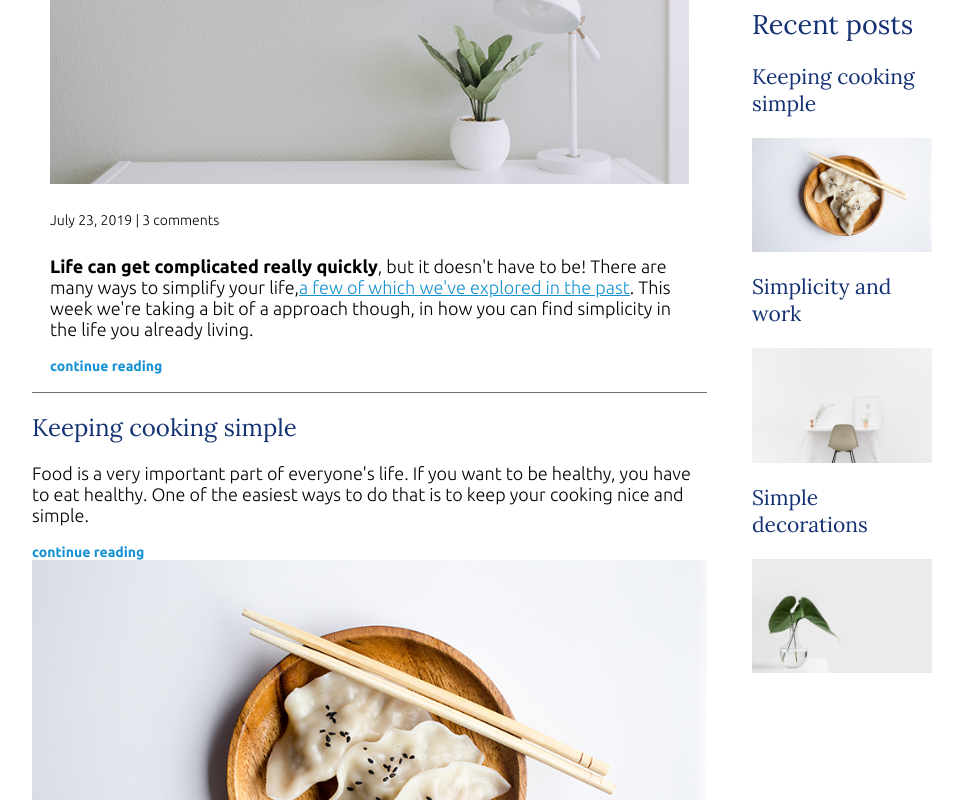
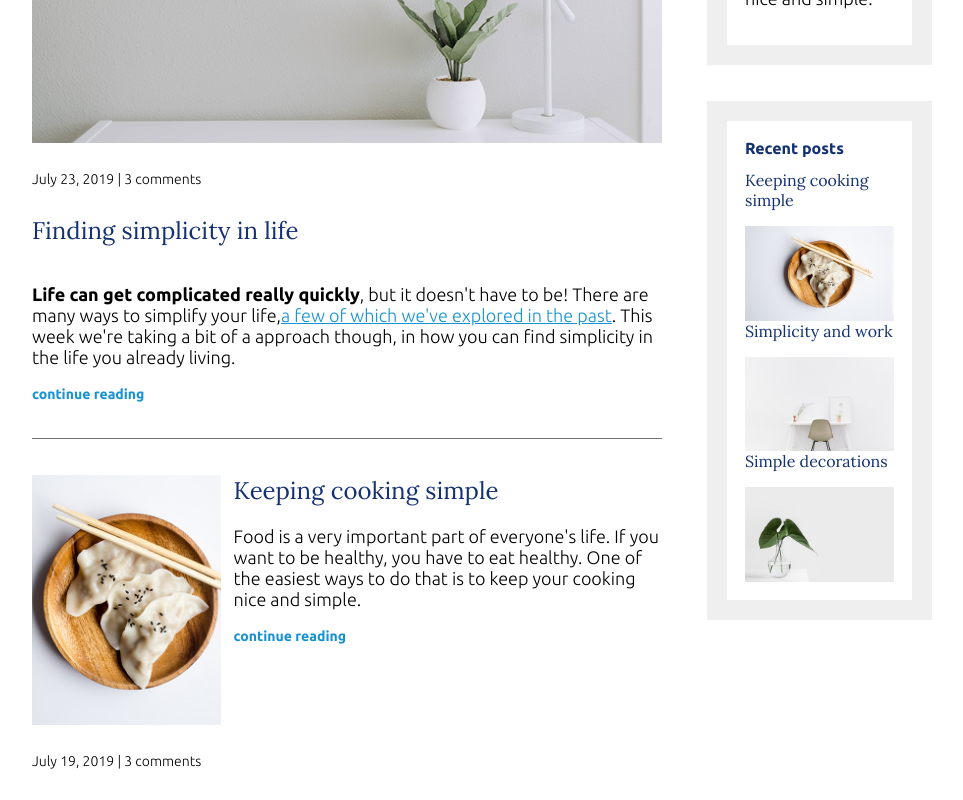
Before and after one commit to Juandtorres23/studyGuide, a plain HTML site: page navbar/index.html in a window 1280 px wide. Shown: the part 440-1240 px from the top of the page, without its empty margins (158-1121 px from the left). Drawn offline with Linux system fonts and the light colour scheme.

Commit message:
added styling to articles and widgets

```diff
--- a/navbar/css/styles.css
+++ b/navbar/css/styles.css
@@ -20,6 +20,7 @@ h3 {
     font-family: 'Lora', serif;
     font-weight: 400;
     color: #143174;
+    margin-top: 0;
 }
 
 h1 {
@@ -75,6 +76,16 @@ strong {
     margin: 2em 0;
 }
 
+.widget-title,
+.widget-recent-post-title {
+    font-size: 1rem;
+}
+
+.widget-title {
+    font-family: 'Ubuntu', sans-serif;
+    font-weight: 700;
+}
+
 
 
 
@@ -100,6 +111,7 @@ header {
     background: #f8f8f8;
     padding: 2em 0;
     text-align: center;
+    margin-bottom: 3em;
 }
 
 /*
@@ -120,11 +132,13 @@ you can put all the media queries in one spot usually after all your stiles grou
     }
 
     main {
-        width: 75%;
+        width: 70%;
     }
 
     aside {
-       width: 20%;
+       width: 25%;
+       min-width: 200px;
+       margin-left: 1em;
     }
 }
 /* navigation */
@@ -175,5 +189,83 @@ nav a:focus {
 
 .article-featured {
     border-bottom: #707070 1px solid;
+    padding-bottom: 2em;
+    margin-bottom: 2em;
+}
+
+.article-recent {
+    display: flex;
+    flex-direction: column;
+    margin-bottom: 2em;
+}
+
+
+/*  html's order makes more sence if there was no css for readability, we style it so that visualy it looks better*/
+
+.article-recent-main {
+    order: 2;
+}
+
+.article-recent-secondary {
+    order: 1;
+}
+
+/* This code is not practical for responsiveness but it is a cool way to stile things in the same row.... it may create overlap if you are not carefull! */
+/* @media (min-width: 550px) {
+    .article-recent-main {
+        margin-top: -2.5em;
+    }
+
+    .article-info {
+        text-align: right;
+    }
+} */
+
+@media (min-width: 675px) {
+    .article-recent {
+        flex-direction: row;
+        justify-content: space-between;
+    }
+
+    .article-recent-main {
+        width: 68%;
+    }
+
+    .article-recent-secondary {
+        width: 30%;
+    }
+
+    /* changing the visual order with flexbox */
+
+    .article-featured {
+        display: flex;
+        flex-direction: column;
+
+    }
+
+    .article-image {
+        order: -2;
+        width: 100%;
+        min-height: 250px;
+        object-fit: cover;
+        /* object-position: left; */
+    }
+
+    .article-image-deco {
+        object-position: left;
+
+    }
+
+    .article-info {
+        order: -1;
+    }
+}
+
+/*  widgets */
+
+.sidebar-widget {
+    border: 20px solid #efefef;
+    margin-bottom: 2em;
     padding: 1em;
+
 }
--- a/navbar/index.html
+++ b/navbar/index.html
@@ -61,7 +61,7 @@
                        <a href="#" class="article-read-more">continue reading</a>
                     </div>
                     <div class="article-recent-secondary">
-                        <img src="images/deco.jpg" alt="" class="article-image">
+                        <img src="images/deco.jpg" alt="" class="article-image article-image-deco">
                         <p class="article-info">July 12, 2019 | 3 comments</p>
                     </div>
                 </article>
```
